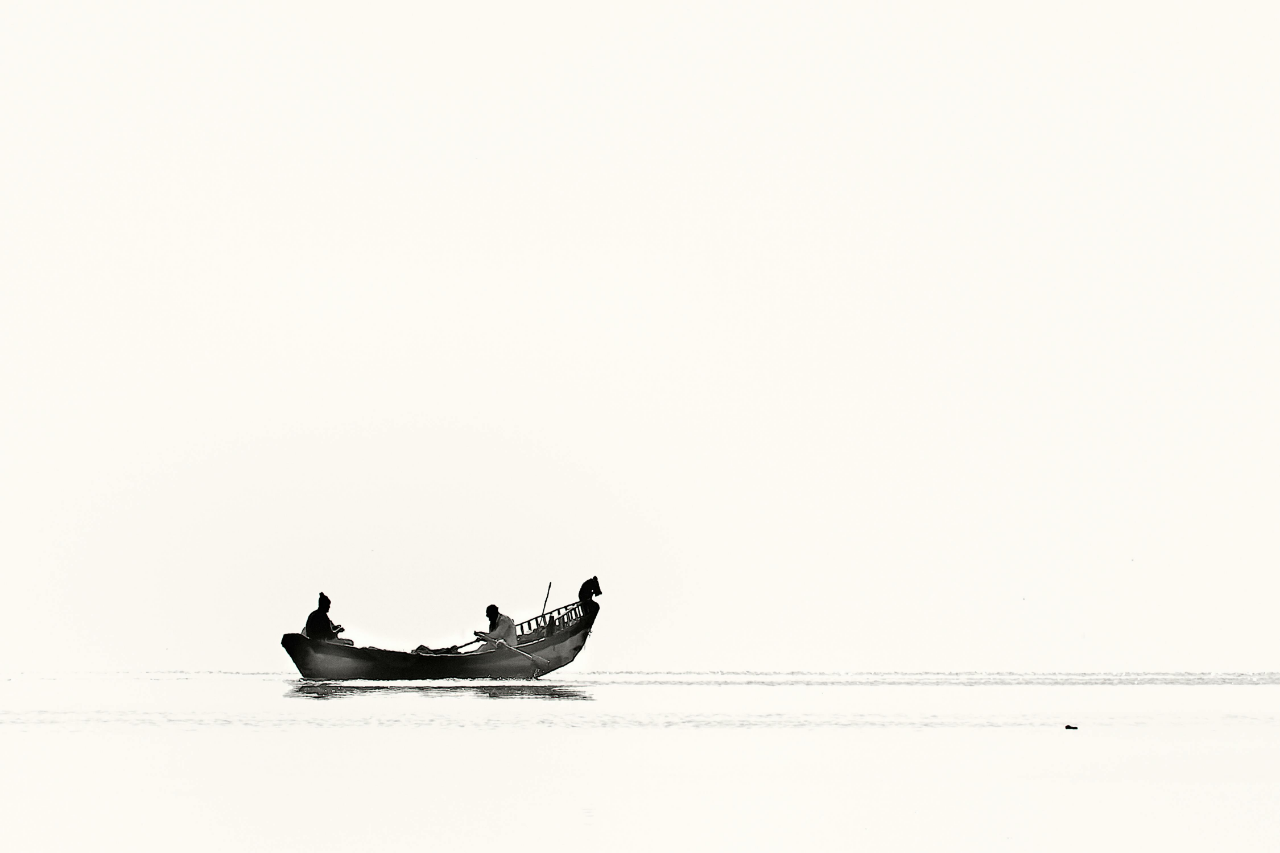
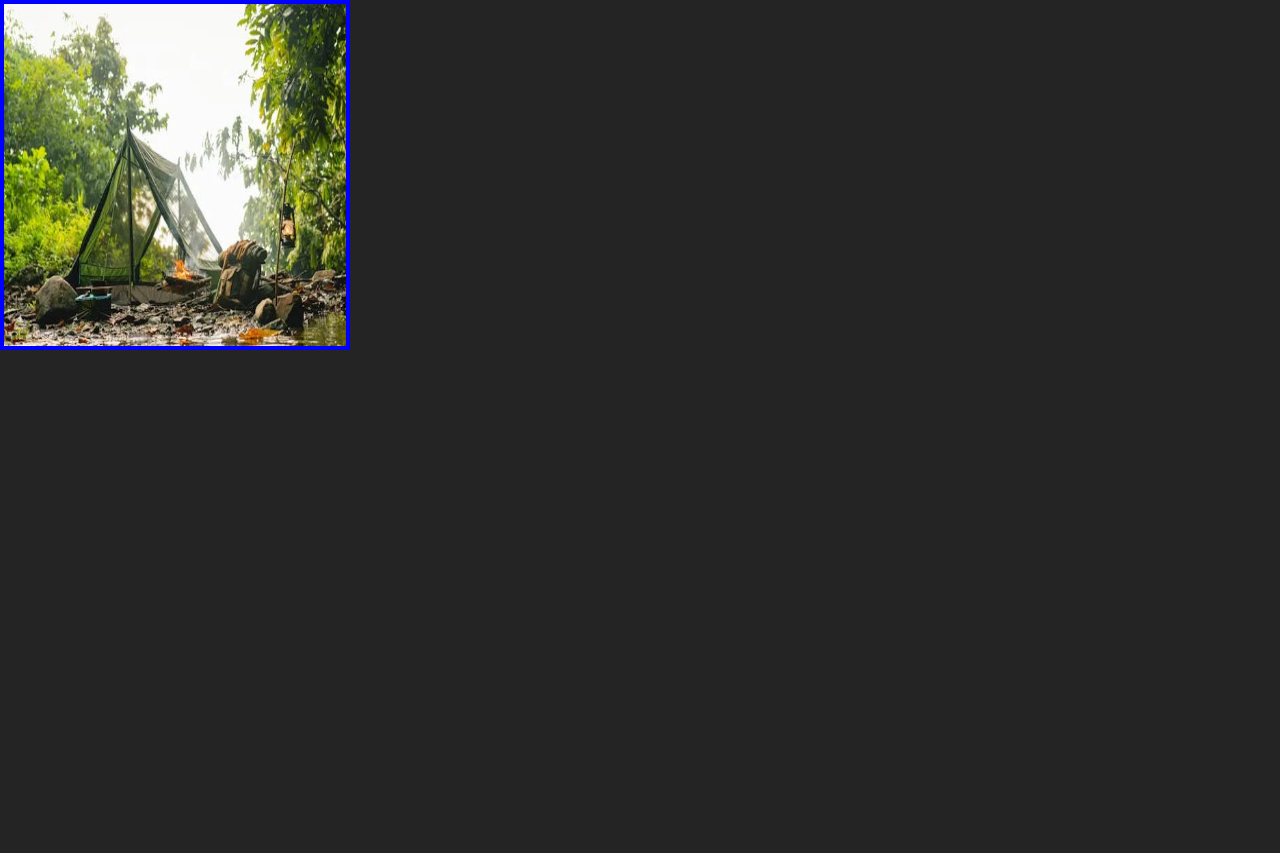
Before and after one commit to Samadhanshelke/Image-pinching, a React (Vite) app: page / in a window 1280 px wide. After the commit the page ends 800 px from the top, so only its background shows below. Built offline with nearby package versions, Linux system fonts and the light colour scheme.

Commit message:
testing 52

```diff
--- a/src/App.jsx
+++ b/src/App.jsx
@@ -1,127 +1,159 @@
-// import "./App.css";
-// import img from './pexels-photo-9551192.webp';
-// import ZoomableImage from './ZoomableImage'
-// const App = () => {
-//   return (
-//     <div>
-//       <ZoomableImage src={img}/>
-//       {/* <ZoomableImage
-//   imageUrl={img}
-//   containerWidth={300}
-//   containerHeight={300}
-// /> */}
-//     </div>
-//   );
-// };
-
-// export default App;
-
-
-import img from "./pexels-jckulkarni-910213.jpg";
-import "./App.css";
-import { useEffect, useRef, useState } from "react";
-
-function App() {
-  const [scale, setScale] = useState(1);
+import React, { useRef, useState, useEffect } from 'react';
+import img from './pexels-photo-9551192.webp'
+const App = () => {
+  const containerRef = useRef(null);
+  const imgRef = useRef(null);
+  const [zoom, setZoom] = useState(1);
+  const [initialDistance, setInitialDistance] = useState(null);
   const [position, setPosition] = useState({ x: 0, y: 0 });
-
-  const imageRef = useRef(null);
-  const initialTouchDistanceRef = useRef(0);
-  const initialScaleRef = useRef(1);
-  const initialPositionRef = useRef({ x: 0, y: 0 });
-  const lastTouchPositionRef = useRef({ x: 0, y: 0 });
+  const [initialPosition, setInitialPosition] = useState({ x: 0, y: 0 });
+  const [isZoomed, setIsZoomed] = useState(false);
 
   useEffect(() => {
-    const image = imageRef.current;
-    let touchStartDistance = 0;
-    let touchStartScale = 1;
-    let isPinching = false;
-    let isDragging = false;
-
-    const handleTouchStart = (e) => {
-      if (e.touches.length === 2) {
-        isPinching = true;
-        const touch1 = e.touches[0];
-        const touch2 = e.touches[1];
-        touchStartDistance = Math.hypot(
-          touch2.clientX - touch1.clientX,
-          touch2.clientY - touch1.clientY
-        );
-        touchStartScale = scale;
-      } else if (e.touches.length === 1) {
-        isDragging = true;
-        lastTouchPositionRef.current = {
-          x: e.touches[0].clientX,
-          y: e.touches[0].clientY,
-        };
-        initialPositionRef.current = { ...position };
+    const handleMouseMove = (event) => {
+      if (isZoomed) {
+        panImage(event);
       }
     };
 
-    const handleTouchMove = (e) => {
-      if (e.touches.length === 2 && isPinching) {
-        const touch1 = e.touches[0];
-        const touch2 = e.touches[1];
-        const currentDistance = Math.hypot(
-          touch2.clientX - touch1.clientX,
-          touch2.clientY - touch1.clientY
-        );
+    const container = containerRef.current;
+    container.addEventListener('mousemove', handleMouseMove);
 
-        const scaleFactor = (currentDistance / touchStartDistance) * touchStartScale;
+    return () => {
+      container.removeEventListener('mousemove', handleMouseMove);
+    };
+  }, [isZoomed]);
 
+  const handleTouchStart = (event) => {
+    if (event.touches.length === 2) {
+      const distance = getDistance(event.touches[0], event.touches[1]);
+      setInitialDistance(distance);
+    }
 
-        const minScale = 2;
-        const maxScale = 3;
-        const boundedScaleFactor = Math.min(Math.max(scaleFactor, minScale), maxScale);
+    if (event.touches.length === 1) {
+      setInitialPosition({
+        x: event.touches[0].clientX,
+        y: event.touches[0].clientY,
+      });
+    }
+  };
 
-        setScale(boundedScaleFactor);
-      } else if (e.touches.length === 1 && isDragging) {
-        const deltaX = e.touches[0].clientX - lastTouchPositionRef.current.x;
-        const deltaY = e.touches[0].clientY - lastTouchPositionRef.current.y;
+  const handleTouchMove = (event) => {
+    if (event.touches.length === 2) {
+      const currentDistance = getDistance(event.touches[0], event.touches[1]);
+      if (initialDistance) {
+        const scale = currentDistance / initialDistance;
+        setZoom((prevZoom) => {
+          const newZoom = Math.max(1, Math.min(prevZoom * scale, 3));
+          setIsZoomed(newZoom > 1);
+          return newZoom;
+        });
+      }
+    }
 
-        setPosition({
-          x: initialPositionRef.current.x + deltaX / scale,
-          y: initialPositionRef.current.y + deltaY / scale,
+    if (event.touches.length === 1 ) {
+      const deltaX = event.touches[0].clientX - initialPosition.x;
+      const deltaY = event.touches[0].clientY - initialPosition.y;
+
+      const containerRect = containerRef.current.getBoundingClientRect();
+      const containerWidth = containerRect.width;
+      const containerHeight = containerRect.height;
+
+      const imageRect = imgRef.current.getBoundingClientRect();
+      const imageWidth = imageRect.width;
+      const imageHeight = imageRect.height;
+
+      // Calculate the bounds within which the image can move
+      const minX = Math.min(0, containerWidth - imageWidth);
+      const minY = Math.min(0, containerHeight - imageHeight);
+      const maxX = 0;
+      const maxY = 0;
+
+      // Ensure the position stays within the bounds
+      const newPosX = Math.max(minX, Math.min(position.x + deltaX, maxX));
+      const newPosY = Math.max(minY, Math.min(position.y + deltaY, maxY));
+
+      setPosition({ x: newPosX, y: newPosY });
+
+      setInitialPosition({
+        x: event.touches[0].clientX,
+        y: event.touches[0].clientY,
       });
-
-        lastTouchPositionRef.current = {
-          x: e.touches[0].clientX,
-          y: e.touches[0].clientY,
-        };
     }
   };
 
   const handleTouchEnd = () => {
-      isPinching = false;
-      isDragging = false;
+    setInitialDistance(null);
   };
 
-    image?.addEventListener("touchstart", handleTouchStart);
-    image?.addEventListener("touchmove", handleTouchMove);
-    image?.addEventListener("touchend", handleTouchEnd);
+  const getDistance = (touch1, touch2) => {
+    return Math.sqrt(
+      Math.pow(touch2.clientX - touch1.clientX, 2) +
+      Math.pow(touch2.clientY - touch1.clientY, 2)
+    );
+  };
 
-    return () => {
-      image?.removeEventListener("touchstart", handleTouchStart);
-      image?.removeEventListener("touchmove", handleTouchMove);
-      image?.removeEventListener("touchend", handleTouchEnd);
+  const panImage = (event) => {
+    if (!isZoomed) return;
+
+    const buffer = 10; // Adjust this value to control the buffer area around the frame
+
+    const containerRect = containerRef.current.getBoundingClientRect();
+    const imageRect = imgRef.current.getBoundingClientRect();
+
+    const mouseX = event.clientX - containerRect.left;
+    const mouseY = event.clientY - containerRect.top;
+
+    const maxX = imageRect.width - containerRect.width;
+    const maxY = imageRect.height - containerRect.height;
+
+    const xPercentage = (mouseX - buffer) / (containerRect.width - buffer * 2);
+    const yPercentage = (mouseY - buffer) / (containerRect.height - buffer * 2);
+
+    const offsetX = Math.min(Math.max(0, xPercentage * maxX), maxX);
+    const offsetY = Math.min(Math.max(0, yPercentage * maxY), maxY);
+
+    setPosition({ x: -offsetX, y: -offsetY });
   };
-  }, [scale, position]);
+
+  const containerStyle = {
+    position: 'relative',
+    overflow: 'hidden',
+    width: '350px',
+    height: '350px',
+    display: 'flex',
+    justifyContent: 'center',
+    alignItems: 'center',
+    border: '4px solid blue',
+  };
+
+  const imgStyle = {
+    position: 'absolute',
+    width: `${zoom * 100}%`,
+    height: `${zoom * 100}%`,
+    maxWidth: 'none',
+    maxHeight: 'none',
+    transition: 'width 0.2s, height 0.2s, transform 0.2s',
+    transform: `translate(${position.x}px, ${position.y}px)`,
+    touchAction: 'none',
+  };
 
   return (
-    <div className="flex flex-col justify-center items-center h-[100vh]">
-      <div className="h-[400px] w-[400px] border-4 border-blue-600 overflow-hidden">
+    <div
+      ref={containerRef}
+      style={containerStyle}
+      onTouchStart={handleTouchStart}
+      onTouchMove={handleTouchMove}
+      onTouchEnd={handleTouchEnd}
+    >
       <img
-          ref={imageRef}
-          style={{
-            transform: `scale(${scale}) translate(${position.x}px, ${position.y}px)`,
-          }}
+        ref={imgRef}
         src={img}
-          className="h-[400px] w-[400px]"
-          alt="Background"
+        alt="Zoomable"
+        style={imgStyle}
       />
     </div>
-    </div>
   );
-}
+};
 
 export default App;
```
Lines whose indentation alone changed are shown as unchanged.
